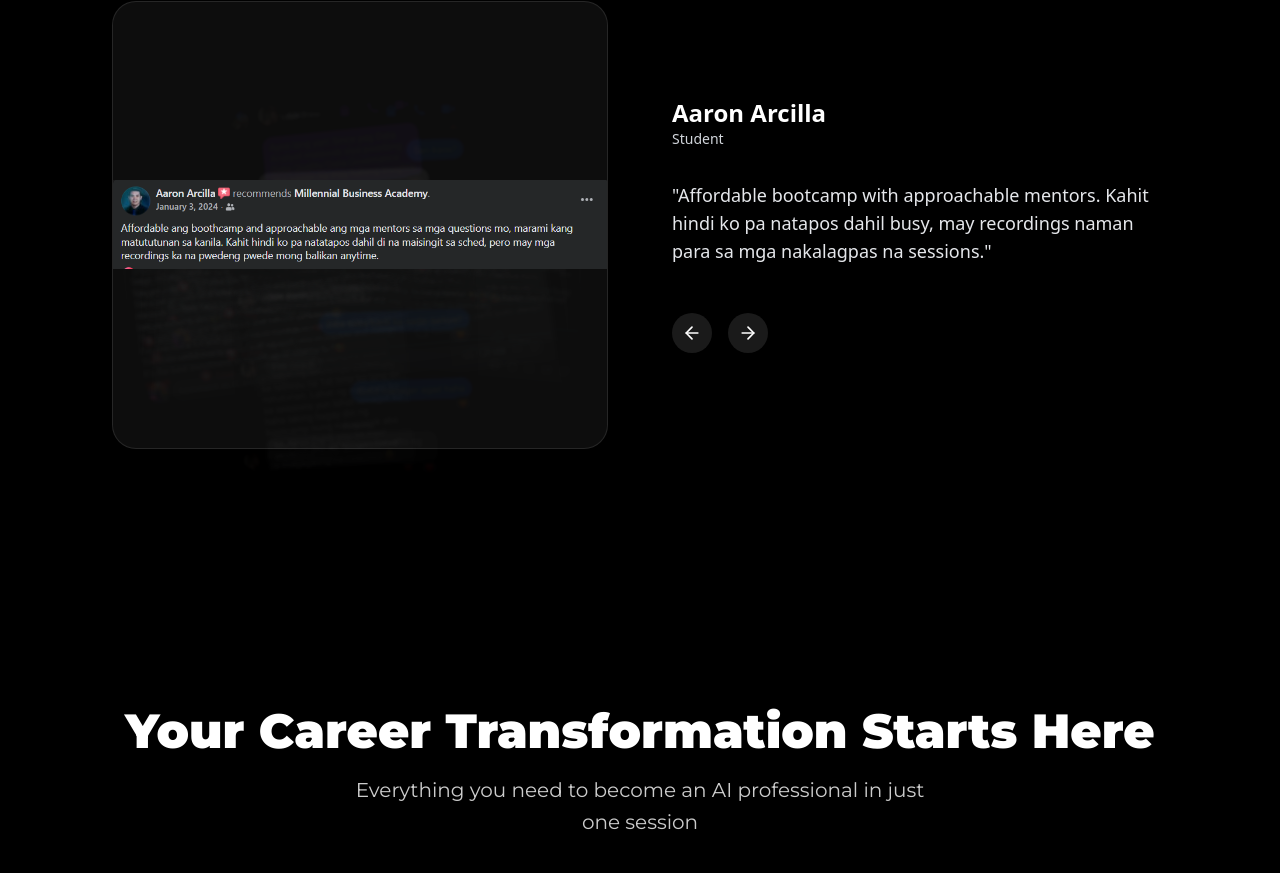
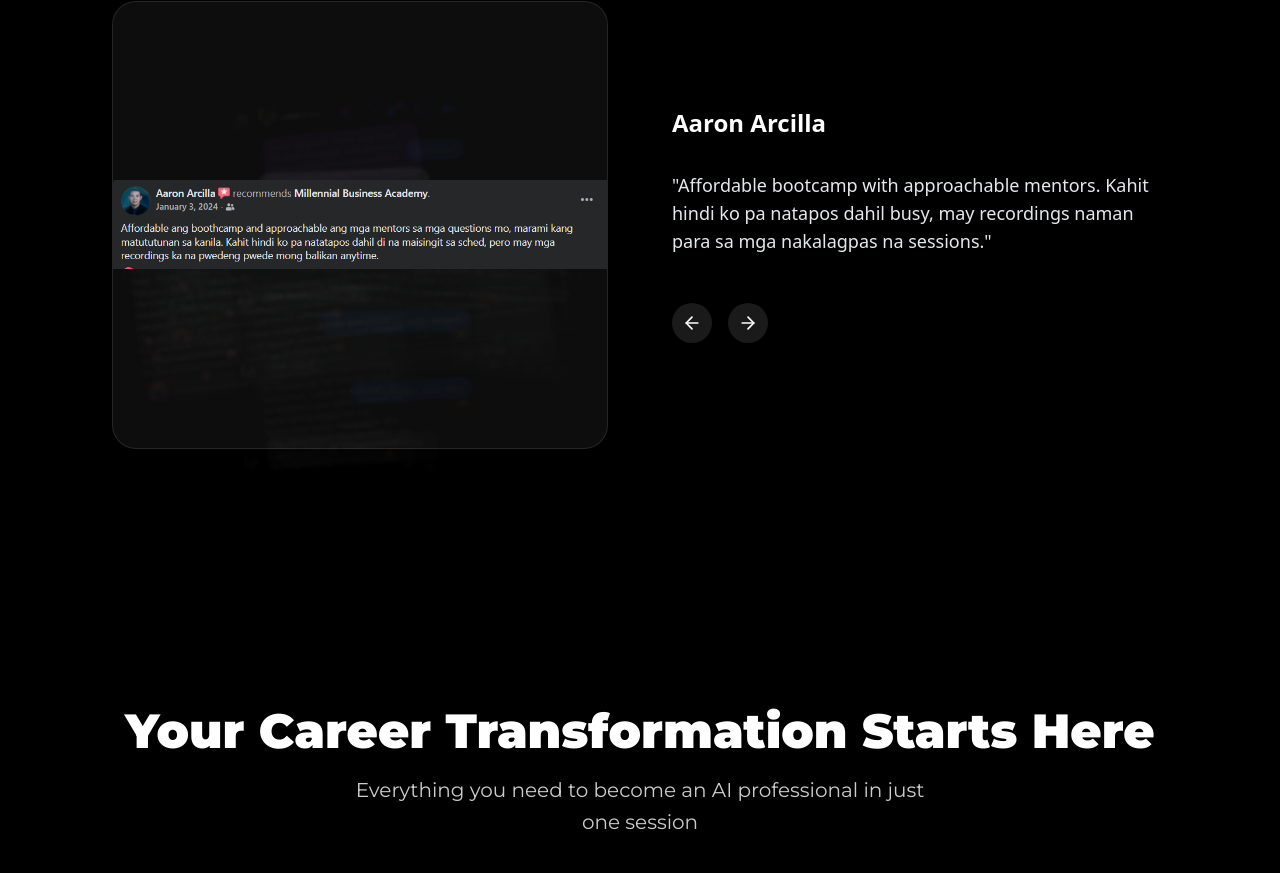
Before and after one commit to StephenLovino/mba, a React (Create React App) app: page / in a window 1280 px wide. Shown: the part 4600-5473 px from the top of the page. Built offline with nearby package versions, Linux system fonts and the light colour scheme.

Commit message:
Clear designation fields in testimonials for improved consistency and clarity.

```diff
--- a/src/components/ui/testimonial.tsx
+++ b/src/components/ui/testimonial.tsx
@@ -8,13 +8,13 @@
   {
     quote: "If you're seeing this, this is your sign! As an online freelancer for 5 years, I vouch for the mentors and the quality of training they provide.",
     name: "Kaye Araquel",
-    designation: "Student",
+    designation: "",
     src: "/stories/Kaye.png",
   },
   {
     quote: "Affordable bootcamp with approachable mentors. Kahit hindi ko pa natapos dahil busy, may recordings naman para sa mga nakalagpas na sessions.",
     name: "Aaron Arcilla",
-    designation: "Student",
+    designation: "",
     src: "/stories/Aaron.png",
   },
   {
@@ -26,31 +26,31 @@
   {
     quote: "Super affordable! Very well-structured even for beginners. The mentors teach with heart and patience. I learned so much in such a short time!",
     name: "Shak Ni Pearl",
-    designation: "Student",
+    designation: "",
     src: "/stories/Shak.png",
   },
   {
     quote: "The program exceeded my expectations! The hands-on approach and real-world projects helped me land my dream job in data analytics.",
     name: "Elvira",
-    designation: "Data Analyst",
+    designation: "",
     src: "/stories/Elvira.png",
   },
   {
     quote: "Best investment I've made for my career. The mentors are incredibly supportive and the curriculum is comprehensive.",
     name: "Jona",
-    designation: "Business Intelligence Specialist",
+    designation: "",
     src: "/stories/Jona.png",
   },
   {
     quote: "The practical approach and industry-relevant projects made all the difference. I'm now working as a senior analyst!",
     name: "Mae",
-    designation: "Senior Business Analyst",
+    designation: "",
     src: "/stories/Mae.png",
   },
   {
     quote: "Amazing program! The instructors are knowledgeable and the community is supportive. Highly recommend to anyone looking to break into analytics.",
     name: "Normilah",
-    designation: "Student",
+    designation: "",
     src: "/stories/Normila.png",
   },
 ];
```
Also changed, not shown: 1 other file (tests, documents, lock files or other folders).
